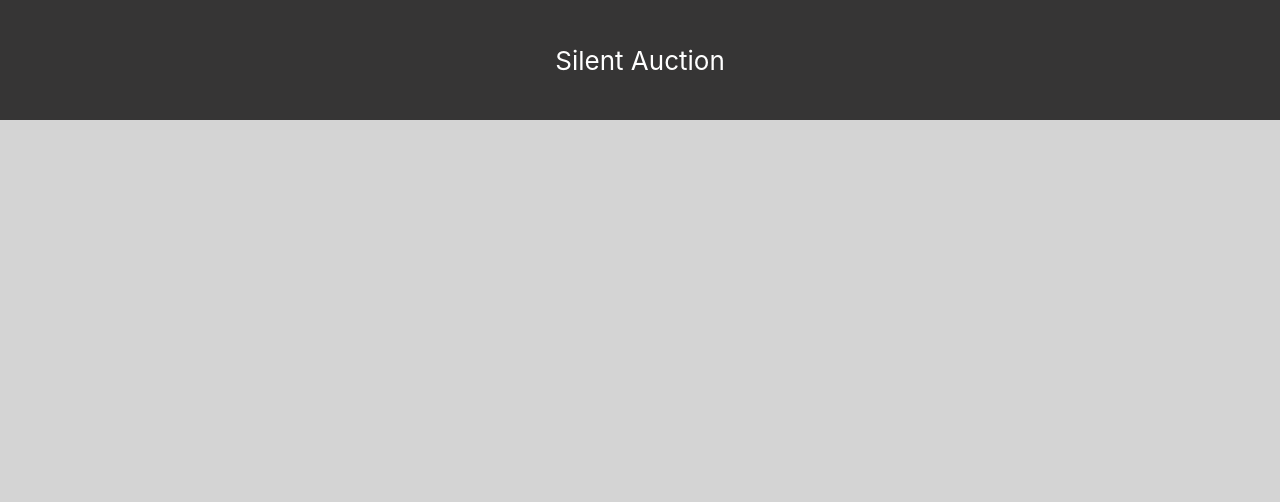
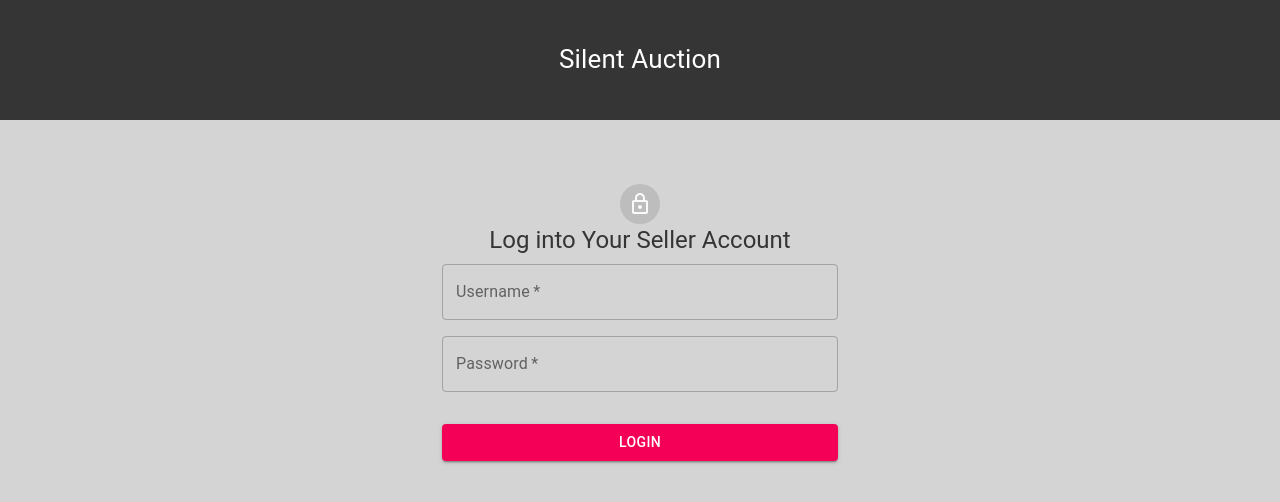
Before and after one commit to BuildWeek-silentAuction2/front-end, a React (Create React App) app: page /login-seller in a window 1280 px wide. Shown: the top 502 px of the page. Built offline with nearby package versions, Linux system fonts and the light colour scheme.

Commit message:
Login and Signup pages function normally

```diff
--- a/src/App.js
+++ b/src/App.js
@@ -9,6 +9,8 @@ import NewListing from "./components/Seller/NewListing";
 import NewAuction from "./components/Seller/NewAuction";
 import BuyerPage from "./components/Buyer/BuyerPage";
 import AddBid from "./components/Buyer/AddBid";
+import BuyerLogin from "./components/Login/BuyerLogin";
+import SellerLogin from "./components/Login/SellerLogin"
 
 import "./App.css";
 
@@ -19,6 +21,8 @@ const App = () => {
       <Router>
         <Route exact path="/signup-seller" component={SignupSeller} />
         <Route exact path="/" component={SignupBuyer} />
+        <Route exact path="/login-buyer" component={BuyerLogin} />
+        <Route exact path="/login-seller" component={SellerLogin} />
         <Route exact path="/seller-page" component={SellerPage}/>
         <Route exact path="/view-auction/:id" component={AuctionPage}/>
         <Route exact path="/view-auction/:id/new-listing" component={NewListing} />
--- a/src/components/Login/BuyerLogin.js
+++ b/src/components/Login/BuyerLogin.js
@@ -1,4 +1,5 @@
 import React, { useState } from 'react'
+import axios from "axios";
 import BuyerLoginForm from './BuyerLoginForm'
 
 const BuyerLogin = props => {
@@ -11,10 +12,10 @@ const BuyerLogin = props => {
     const handleSubmit = e => {
       e.preventDefault();
       axios
-        .post("http://localhost:5000/api/login", login)
+        .post("https://api-silent-auction.herokuapp.com/api/buyer/login", login)
         .then(res => {
           localStorage.setItem("token", res.data.payload);
-          props.history.push("/bubblepage");
+          props.history.push("/buyer-page");
         })
         .catch(err => console.log(err))
     }
@@ -23,7 +24,7 @@ const BuyerLogin = props => {
         <div className="login form">
             <BuyerLoginForm
                 // Step 2 - Form Wants Info
-                values={formValues}
+                values={handleChange}
                 onInputChange={handleChange}
                 onSubmit={handleSubmit}
             />
--- a/src/components/Login/SellerLogin.js
+++ b/src/components/Login/SellerLogin.js
@@ -1,4 +1,5 @@
 import React, { useState } from 'react'
+import axios from "axios";
 import SellerLoginForm from './SellerLoginForm'
 
 const SellerLogin = props => {
@@ -11,7 +12,7 @@ const SellerLogin = props => {
     const handleSubmit = e => {
       e.preventDefault();
       axios
-        .post("http://localhost:5000/api/login", login)
+        .post("https://api-silent-auction.herokuapp.com/api/seller/login", login)
         .then(res => {
           localStorage.setItem("token", res.data.payload);
           props.history.push("/bubblepage");
@@ -23,7 +24,7 @@ const SellerLogin = props => {
         <div className="login form">
             <SellerLoginForm
                 // Step 2 - Form Wants Info
-                values={formValues}
+                values={handleChange}
                 onInputChange={handleChange}
                 onSubmit={handleSubmit}
             />
--- a/src/components/Signup/SignupFormBuyer.js
+++ b/src/components/Signup/SignupFormBuyer.js
@@ -130,7 +130,7 @@ function SignupFormBuyer(props){
                     </Link>
                     <Grid container justify="flex-end">
                         <Grid item>
-                            <Link href="#" variant="body2">
+                            <Link to="/login-buyer" variant="body2">
                                 Already have an account? Sign in
                             </Link>
                         </Grid>
--- a/src/components/Signup/SignupFormSeller.js
+++ b/src/components/Signup/SignupFormSeller.js
@@ -130,7 +130,7 @@ function SignupFormSeller(props){
                     </Link>
                     <Grid container justify="flex-end">
                         <Grid item>
-                            <Link href="#" variant="body2">
+                            <Link to="login-seller" variant="body2">
                                 Already have an account? Sign in
                             </Link>
                         </Grid>
```
Also changed, not shown: 1 other file (tests, documents, lock files or other folders).
